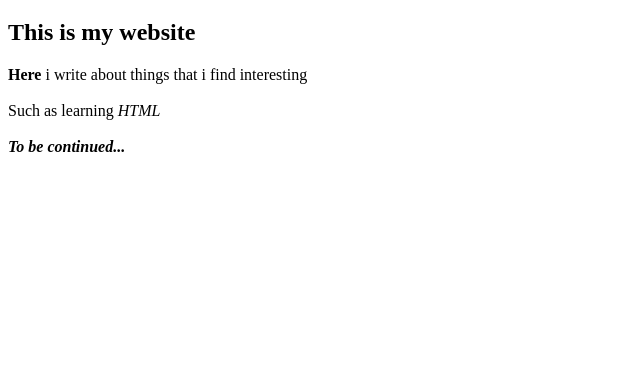
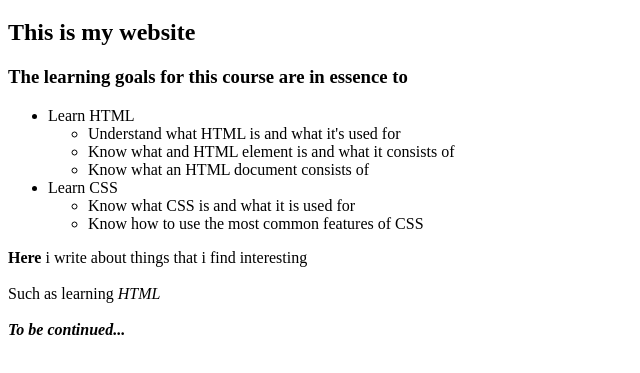
Before and after one commit to Pur-Pul/lapio-website, a plain HTML site: page index.html in a window 1280 px wide. Shown: the part 61-434 px from the top of the page, without its empty margins (0-640 px from the left). Drawn offline with Linux system fonts and the light colour scheme.

Commit message:
Part 3, add exercise 4

```diff
--- a/index.html
+++ b/index.html
@@ -10,11 +10,25 @@
   <!--Do the exercises here-->
   <b><h1>Hello</h1>
   <h2>This is my website</h2></b>
-  <p><b>Here</b> i write about things that i find interesting<br>
-     <br>
-     Such as learning <i>HTML</i><br>
-     <br>
-     <b><i>To be continued...</i></b></p>
+  <h3>The learning goals for this course are in essence to</h3>
+  <ul>
+    <li>Learn HTML</li>
+    <ul>
+      <li>Understand what HTML is and what it's used for</li>
+      <li>Know what and HTML element is and what it consists of</li>
+      <li>Know what an HTML document consists of</li>
+    </ul>
+    <li>Learn CSS</li>
+    <ul>
+      <li>Know what CSS is and what it is used for</li>
+      <li>Know how to use the most common features of CSS</li>
+    </ul>
+  </ul>
+  <p>
+    <b>Here</b> i write about things that i find interesting<br><br>
+    Such as learning <i>HTML</i><br><br>
+    <b><i>To be continued...</i></b>
+  </p>
 </body>
 
 </html>
```
